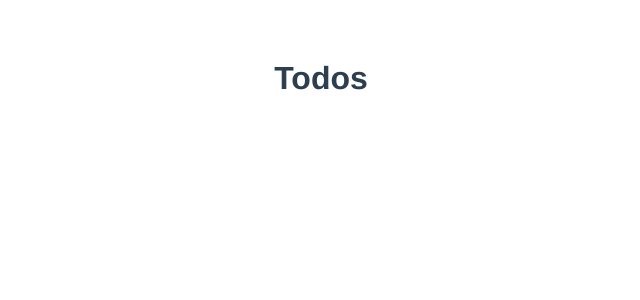
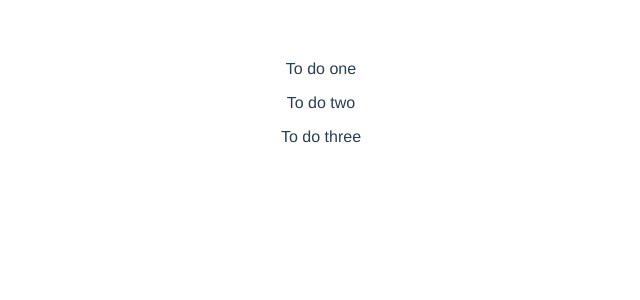
Before and after one commit to andreeahanson/practice-vue, a Vue app: page / in a window 1280 px wide. Shown: the top 300 px of the page, without its empty margins (319-959 px from the left). Built offline with nearby package versions, Linux system fonts and the light colour scheme.

Commit message:
Add TodoItem component

```diff
--- a/src/App.vue
+++ b/src/App.vue
@@ -1,6 +1,6 @@
 <template>
   <div id="app">
-    <Todos />
+    <Todos v-bind:todos="todos"/>
   </div>
 </template>
 
--- /dev/null
+++ b/src/components/TodoItem.vue
@@ -0,0 +1,33 @@
+<template>
+  <div>
+    <p>{{todo.title}}</p>
+  </div>
+</template>
+
+<script>
+export default {
+  name: "TodoItem",
+  props: ["todo"]
+}
+</script>
+
+<style scoped>
+  .todo-item {
+    background: #f4f4f4;
+    padding: 10px;
+    border-bottom: 1px #ccc dotted;
+  }
+
+  .is-complete {
+    text-decoration: line-through;
+  }
+
+  .del {
+    background: #ff0000;
+    color: #fff;
+    border: none;
+    padding: 5px 9px;
+    cursor: pointer;
+    float: right;
+  }
+</style>
--- a/src/components/Todos.vue
+++ b/src/components/Todos.vue
@@ -1,12 +1,19 @@
 <template>
   <div>
-    <h1>Todos</h1>
+    <div v-bind:key="todo.id" v-for="todo in todos">
+      <TodoItem v-bind:todo="todo"/>
+    </div>
   </div>
 </template>
 
 <script>
+import TodoItem from './TodoItem.vue';
 export default {
-  name: "Todos"
+  name: "Todos",
+  components: {
+    TodoItem
+  },
+  props: ["todos"]
 };
 </script>
 
```
